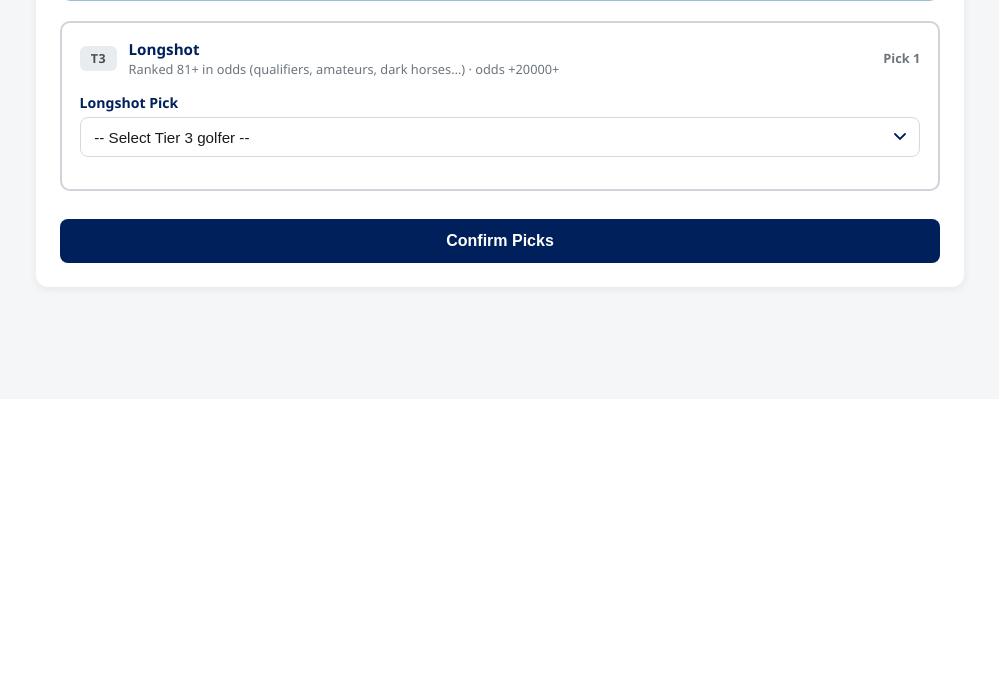
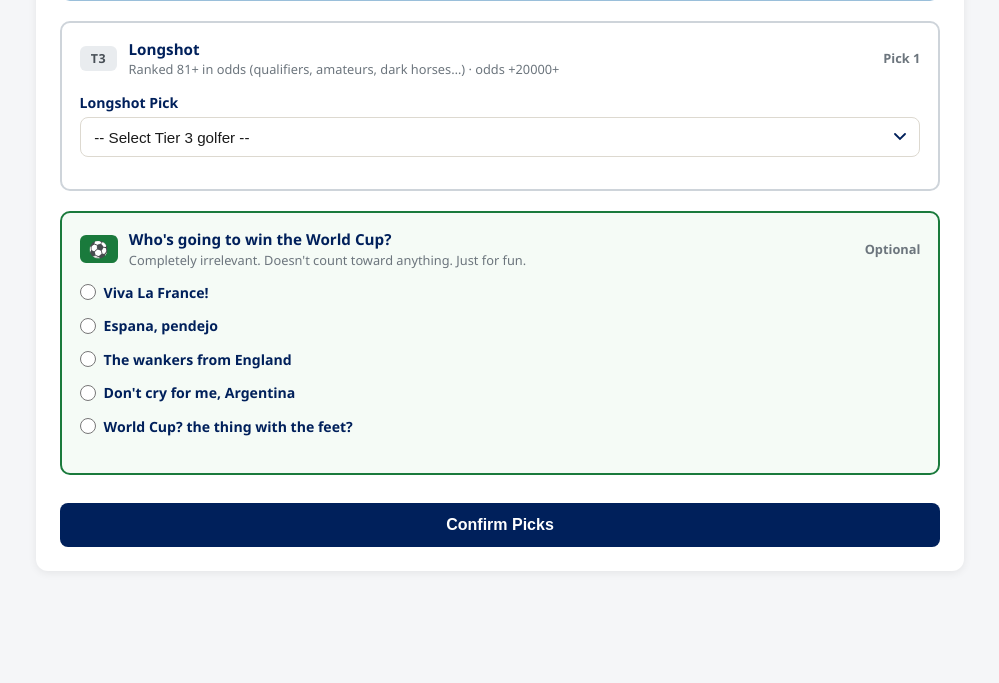
Before and after one commit to Guajardo23/us-open-pool, a Flask app: page / in a window 1280 px wide. Shown: the part 865-1548 px from the top of the page, without its empty margins (140-1139 px from the left). Before the commit the page ends 1158 px from the top, so only its background shows below. Run offline with Flask 3, Linux system fonts and the light colour scheme.

Commit message:
Add fun non-scoring World Cup question to pick form
- New optional World Cup radio question (5 options), stored in worldcup.json
- Never validated or scored; kept separate from the 5 golf picks
- Show answer in All Entries, locked view, and restore on name lookup
- Expose worldcup_options via /api/status; gitignore worldcup.json

```diff
--- a/app.py
+++ b/app.py
@@ -26,6 +26,16 @@ DATA_DIR       = "/data" if os.path.isdir("/data") else BASE_DIR
 PICKS_FILE     = os.path.join(DATA_DIR, "picks.json")
 STANDINGS_FILE = os.path.join(DATA_DIR, "standings.json")
 EARNINGS_FILE  = os.path.join(DATA_DIR, "earnings.json")
+WORLDCUP_FILE  = os.path.join(DATA_DIR, "worldcup.json")
+
+# Fun, non-scoring tiebreaker-of-the-heart: who wins the World Cup?
+WORLDCUP_OPTIONS = [
+    "Viva La France!",
+    "Espana, pendejo",
+    "The wankers from England",
+    "Don't cry for me, Argentina",
+    "World Cup? the thing with the feet?",
+]
 
 ET = zoneinfo.ZoneInfo("America/New_York")
 PT = zoneinfo.ZoneInfo("America/Los_Angeles")
@@ -240,6 +250,9 @@ def get_status():
         earnings_map = {}
 
     results = build_results(picks, earnings_map, golfers) if picks else []
+    worldcup = load_json(WORLDCUP_FILE)
+    for r in results:
+        r["worldcup"] = worldcup.get(r["name"], "")
     updated = datetime.now(PT).strftime("%B %d, %Y at %I:%M %p PT")
 
     return jsonify({
@@ -258,6 +271,7 @@ def get_status():
         "tiers":         TIERS,
         "tier_labels":   TIER_LABELS,
         "field":         {"tier1": TIER1, "tier2": TIER2, "tier3": TIER3},
+        "worldcup_options": WORLDCUP_OPTIONS,
     })
 
 @app.route("/api/picks", methods=["POST"])
@@ -269,8 +283,9 @@ def submit_picks():
     if not data:
         return jsonify({"error": "Invalid request body."}), 400
 
-    name  = (data.get("name") or "").strip()
-    picks = data.get("picks") or []
+    name     = (data.get("name") or "").strip()
+    picks    = data.get("picks") or []
+    worldcup = (data.get("worldcup") or "").strip()
 
     if not name:
         return jsonify({"error": "Please enter your name."}), 400
@@ -297,7 +312,13 @@ def submit_picks():
     all_picks[name] = resolved
     save_json(PICKS_FILE, all_picks)
 
-    return jsonify({"ok": True, "name": name, "picks": resolved})
+    # Fun World Cup answer — stored separately, never scored.
+    if worldcup and worldcup in WORLDCUP_OPTIONS:
+        all_wc = load_json(WORLDCUP_FILE)
+        all_wc[name] = worldcup
+        save_json(WORLDCUP_FILE, all_wc)
+
+    return jsonify({"ok": True, "name": name, "picks": resolved, "worldcup": worldcup})
 
 @app.route("/api/refresh", methods=["POST"])
 def force_refresh():
--- a/templates/index.html
+++ b/templates/index.html
@@ -178,6 +178,10 @@
   .tier-section.t4 { border-color:#555; background:#fafafa; }
   .tier-dot.t4 { background:#333; color:#ddd; }
   .pervert-radios { display:flex; gap:1.5rem; flex-wrap:wrap; }
+  #worldcupRadios { flex-direction:column; gap:.55rem; }
+  .tier-badge.wc { background:#1a7a3c; color:#fff; font-size:1rem; padding:.2rem .55rem; }
+  .tier-section.wc { border-color:#1a7a3c; background:#f5fbf6; }
+  .entry-wc { flex-basis:100%; font-size:.78rem; color:#1a7a3c; font-weight:600; margin-top:.15rem; }
   .radio-label { display:flex; align-items:center; gap:.4rem; font-size:.95rem; cursor:pointer; }
   .radio-label input[type=radio] { accent-color:#555; width:1rem; height:1rem; cursor:pointer; }
   .tier-dot.t2 { background:#d6e4f0; color:#0d3b66; }
@@ -274,6 +278,27 @@
         <div class="pick-slot form-row">
           <label for="pick5">Longshot Pick</label>
             <select id="pick5"><option value="">-- Select Tier 3 golfer --</option></select>
+        </div>
+      </div>
+
+      <!-- Fun question (no scoring) -->
+      <div class="tier-section wc">
+        <div class="tier-header">
+          <span class="tier-badge wc">&#x26BD;</span>
+          <div>
+            <div class="tier-title">Who's going to win the World Cup?</div>
+            <div class="tier-desc">Completely irrelevant. Doesn't count toward anything. Just for fun.</div>
+          </div>
+          <span class="tier-pick-count">Optional</span>
+        </div>
+        <div class="pick-slot form-row" style="align-items:flex-start">
+          <div class="pervert-radios" id="worldcupRadios">
+            <label class="radio-label"><input type="radio" name="worldcup" value="Viva La France!"> Viva La France!</label>
+            <label class="radio-label"><input type="radio" name="worldcup" value="Espana, pendejo"> Espana, pendejo</label>
+            <label class="radio-label"><input type="radio" name="worldcup" value="The wankers from England"> The wankers from England</label>
+            <label class="radio-label"><input type="radio" name="worldcup" value="Don't cry for me, Argentina"> Don't cry for me, Argentina</label>
+            <label class="radio-label"><input type="radio" name="worldcup" value="World Cup? the thing with the feet?"> World Cup? the thing with the feet?</label>
+          </div>
         </div>
       </div>
 
@@ -450,6 +475,12 @@ function loadExistingPicks(name) {
       syncTierPair("pick1", "pick2", tierFields.tier1, "-- Select Tier 1 golfer --");
       syncTierPair("pick3", "pick4", tierFields.tier2, "-- Select Tier 2 golfer --");
     }
+    // Restore the fun World Cup answer
+    const myResult = (appData.results || []).find(r => r.name === name.trim());
+    if (myResult && myResult.worldcup) {
+      const wc = document.querySelector(`input[name="worldcup"][value="${myResult.worldcup.replace(/"/g, '&quot;')}"]`);
+      if (wc) wc.checked = true;
+    }
     showMsg(`Loaded your existing picks. Update them and confirm.`, "info");
   }
 }
@@ -469,6 +500,8 @@ function lockForm() {
 
   const name = document.getElementById("nameInput").value.trim() || savedName;
   const myPicks = name && appData.picks ? appData.picks[name] : null;
+  const myResult = (appData.results || []).find(r => r.name === name);
+  const myWc = myResult ? myResult.worldcup : "";
   const tiers = appData.tiers || {};
   const tierClass = {1:"t1",2:"t2",3:"t3"};
   const tierShort = {1:"T1",2:"T2",3:"T3"};
@@ -483,6 +516,7 @@ function lockForm() {
           return `<span class="tier-dot ${tc}">${tierShort[tiers[g]]||""}</span><span class="pick-pill" style="background:var(--navy);color:var(--light-red);font-size:.9rem;padding:.3rem .8rem">${esc(g)}</span>`;
         }).join(" ")}
       </div>
+      ${myWc ? `<div class="entry-wc" style="margin-top:.6rem">&#x26BD; World Cup: ${esc(myWc)}</div>` : ""}
     ` : `
       <div class="lock-notice">
         <span class="lock-icon">&#x1F512;</span>
@@ -509,6 +543,9 @@ async function submitPicks() {
   }
   if (new Set(picks).size !== 5) { showMsg("All 5 picks must be different golfers.", "error"); return; }
 
+  const wcRadio  = document.querySelector('input[name="worldcup"]:checked');
+  const worldcup = wcRadio ? wcRadio.value : "";
+
   const btn = document.getElementById("submitBtn");
   btn.disabled = true;
   btn.textContent = "Saving…";
@@ -517,7 +554,7 @@ async function submitPicks() {
     const r = await fetch("/api/picks", {
       method: "POST",
       headers: {"Content-Type": "application/json"},
-      body: JSON.stringify({name, picks}),
+      body: JSON.stringify({name, picks, worldcup}),
     });
     const data = await r.json();
     if (data.ok) {
@@ -561,14 +598,20 @@ function renderAllEntries() {
 
   const myName = (document.getElementById("nameInput").value.trim() || savedName).toLowerCase();
 
+  const wcByName = {};
+  (appData.results || []).forEach(r => { wcByName[r.name] = r.worldcup || ""; });
+
   list.innerHTML = names.map(n => {
     const mine = n.toLowerCase() === myName;
     const pillClass = mine ? "entry-picks mine" : "entry-picks";
+    const wc = wcByName[n];
+    const wcHtml = wc ? `<div class="entry-wc">&#x26BD; ${esc(wc)}</div>` : "";
     return `
       <div class="entry-row">
         <span class="entry-name">${esc(n)}</span>
         <div class="${pillClass}">
           ${picks[n].map(g => `<span class="pick-pill">${esc(g)}</span>`).join("")}
+          ${wcHtml}
         </div>
       </div>
     `;
```
Also changed, not shown: 1 other file.
